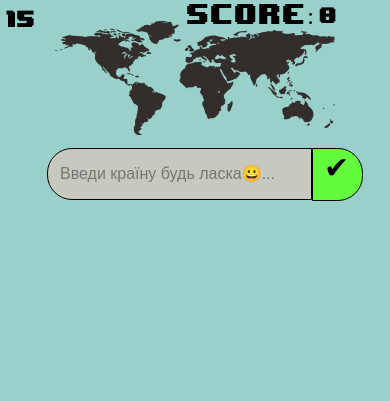
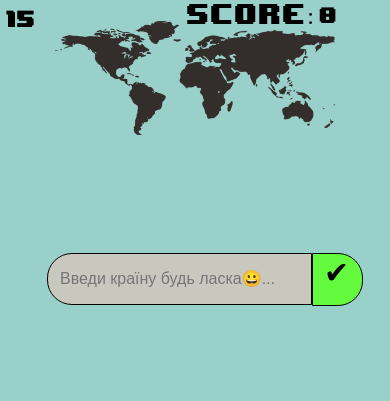
Before and after one commit to SaNch0sE/sanch0se.github.io, a plain HTML site: page index.html in a window 390 px wide. Shown: the top 401 px of the page. Drawn offline with Linux system fonts and the light colour scheme.

Commit message:
Add files via upload

```diff
--- a/style.css
+++ b/style.css
@@ -129,16 +129,20 @@ button {
 
 @media (max-width: 414px){
 form{
+	position: fixed;
+	top: 30%;
 	width: 68%;
 }
 button {
+	position: fixed;
+	top: 30%;
 	left: 80%;
 }
 body{
 	flex-wrap: wrap;
 }
 #botOtvet{
-	position: absolute;
+	position: fixed;
 	height: 10%;
 	margin-left: 0;
 	width: 30%;
```
